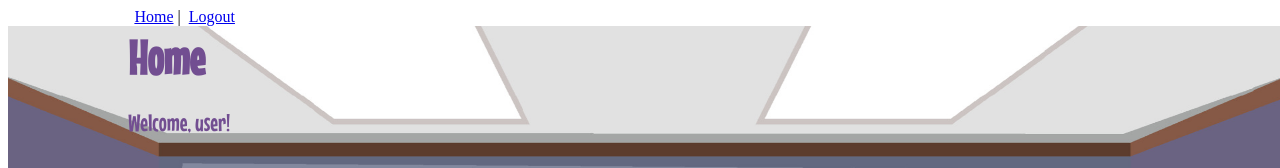
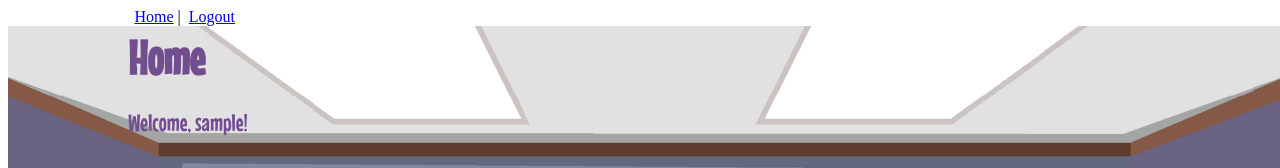
Before and after one commit to avianscript/Bookworm_App_Capstone, a Vue app in the folder vue/: page / in a window 1280 px wide. Shown: the top 168 px of the page. Built offline with nearby package versions, Linux system fonts and the light colour scheme; sample sign-in values are in the browser's storage.

Commit message:
Kevin commit 8 16 22

```diff
--- a/vue/src/services/FamilyService.js
+++ b/vue/src/services/FamilyService.js
@@ -3,8 +3,8 @@ import axios from 'axios';
 
 export default {
 
-    list() {
-        return axios.get(`/family_members`);
+    list(username) {
+        return axios.get(`/family_members`, username);
     },
 
     registerChild(id) {
--- a/vue/src/views/Family.vue
+++ b/vue/src/views/Family.vue
@@ -3,7 +3,7 @@
         <img class="homebackground" src="living-room.jpg">
     <div class="home">
 
-    <p>Welcome, user!</p>
+    <p>Welcome, {{ this.username }}!</p>
     </div>
     <div class="nav">
     <p><router-link class="profilelink" v-bind:to="{name: 'profile'}">Profile</router-link> </p>
@@ -53,6 +53,7 @@ export default {
     name: 'the-family',
     data() {
         return {
+        username: this.$store.state.user.username,
         familyName: "",
         child: {
             username: "",
@@ -62,8 +63,7 @@ export default {
         },
         disabled: true,
         newFamilyMember: {
-            username: "",
-            // family_id: ""
+            username: ""
         }
 
     }
@@ -93,7 +93,7 @@ export default {
         },
 
         addFamilyMember() {
-            FamilyService.addToFamilyAccount(this.newFamilyMember.username).then(response => {
+            FamilyService.addToFamilyAccount(this.newFamilyMember).then(response => {
                 if (response.status === 201) {
                     this.$router.push('/actioncompleted')
                 }
--- a/vue/src/views/Home.vue
+++ b/vue/src/views/Home.vue
@@ -3,7 +3,7 @@
     <img class="homebackground" src="living-room.jpg">
   <div class="home">
     <h1>Home</h1>
-    <p>Welcome, user!</p>
+    <p>Welcome, {{username}}!</p>
   </div>
   <div class="nav">
     <p><router-link class="profilelink" v-bind:to="{name: 'profile'}">Profile</router-link> </p>
@@ -19,7 +19,12 @@ import theFamily from '../views/Family.vue';
 
 export default {
   name: "home",
-  components: theFamily
+  components: theFamily,
+  data() {
+    return {
+      username: this.$store.state.user.username,
+    }
+  }
 };
 </script>
 
--- a/vue/src/views/Profile.vue
+++ b/vue/src/views/Profile.vue
@@ -2,7 +2,7 @@
 <div id="backgroundimg">
     <img class="homebackground" src="living-room.jpg">
     <div class="home">
-    <p>Welcome, user!</p>
+    <p>Welcome, {{ this.username }}!</p>
     </div>
 
     <div class="nav">
@@ -39,6 +39,7 @@ export default {
 
     data() {
         return {
+            username: this.$store.state.user.username,
           addReadingActivity: false,
           readingActivity: {
               username: "",
--- a/vue/src/views/ReadingList.vue
+++ b/vue/src/views/ReadingList.vue
@@ -2,7 +2,7 @@
 <div id="backgroundimg">
     <img class="homebackground" src="living-room.jpg">
     <div class="home">
-    <p>Welcome, {{username}}!</p>
+    <p>Welcome, {{this.username}}!</p>
     </div>
 
     <div class="nav">
@@ -32,11 +32,13 @@
 <script>
 import BookService from '../services/BookService'
 export default {
+
     name: 'reading-list',
 
 
     data() {
         return {
+            username: this.$store.state.user.username,
           addReadingActivity: false,
             addedBook: {
             isbn: ""
```
